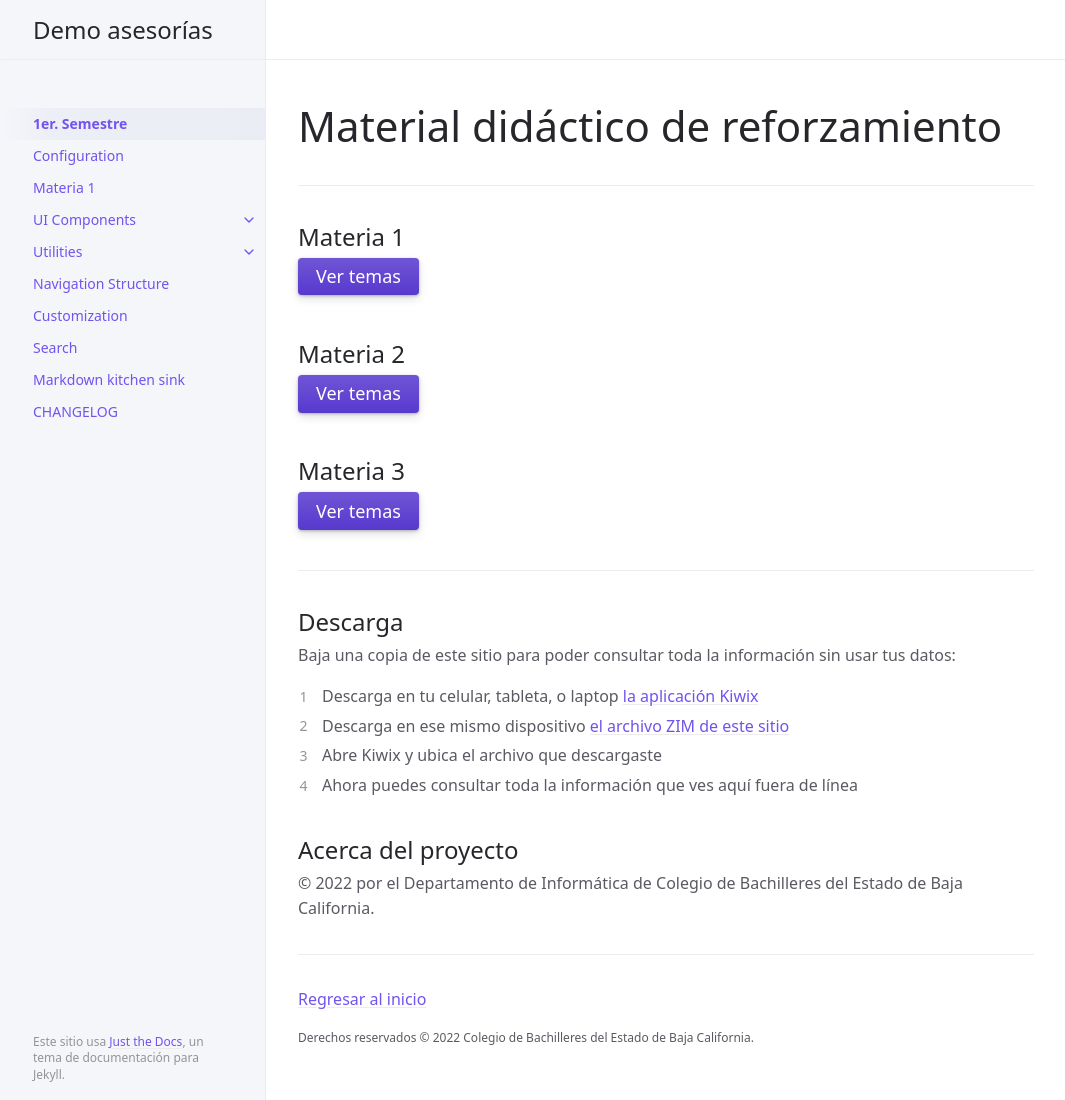
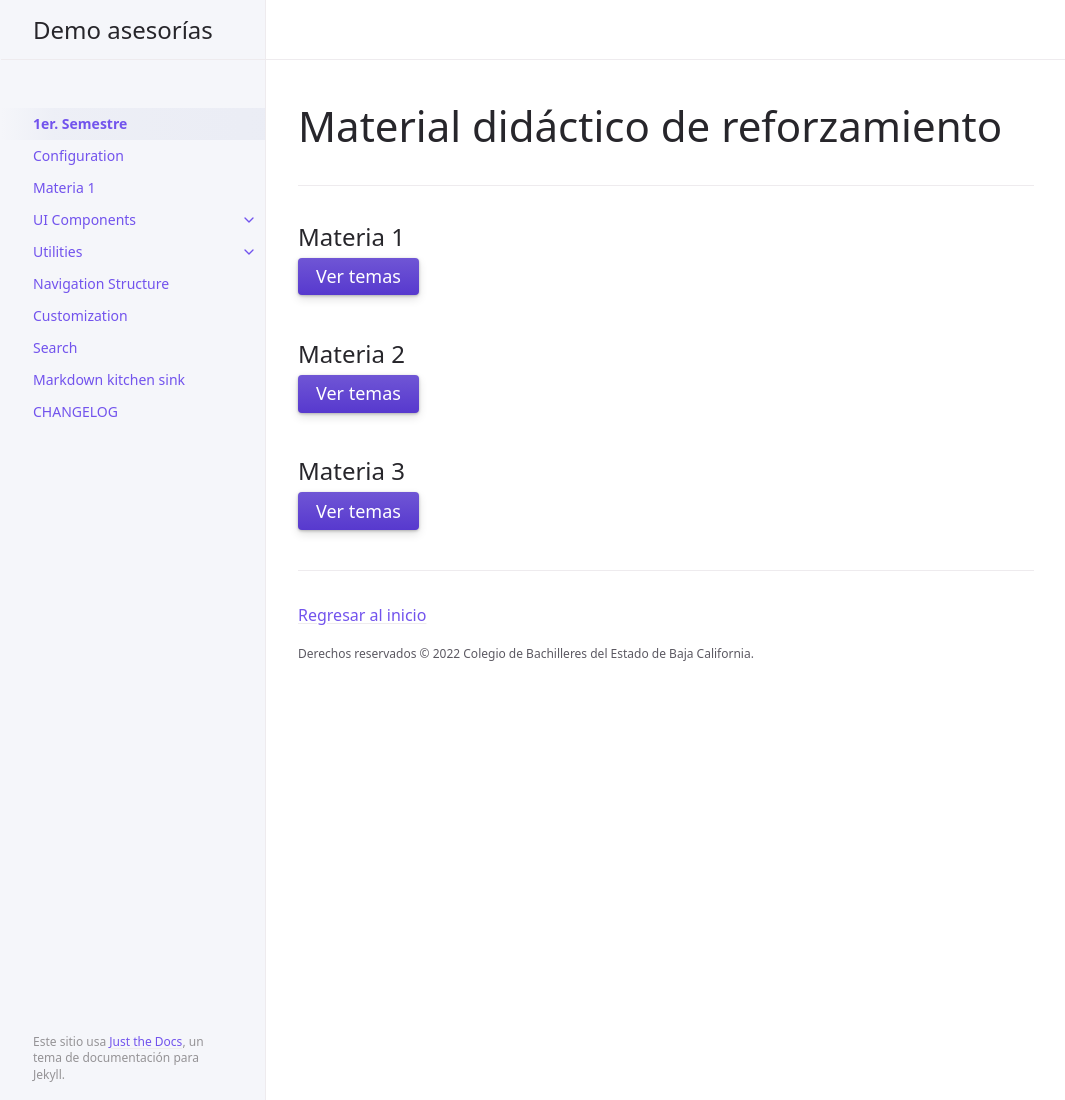
Before and after one commit to CoBachBC/demo-asesorias, a Jekyll site: the page built from index.md, in a window 1280 px wide and 1100 px high. Shown: the whole window, without its empty margins (106-1171 px from the left). Built offline with Jekyll 4.4.1, drawn with Linux system fonts in a browser that asks for light colours.

Commit message:
Update index.md

```diff
--- a/index.md
+++ b/index.md
@@ -45,18 +54,3 @@ Just the Docs gives your documentation a jumpstart with a responsive Jekyll them
 ## Materia 3
 
 [Ver temas](docs/materia-3){: .btn .btn-primary .fs-5 .mb-4 .mb-md-0 .mr-2 }
-
----
-
-## Descarga
-
-Baja una copia de este sitio para poder consultar toda la información sin usar tus datos:
-
-1. Descarga en tu celular, tableta, o laptop [la aplicación Kiwix](https://www.kiwix.org/en/download/)
-1. Descarga en ese mismo dispositivo [el archivo ZIM de este sitio](assets/demo-asesorias.zim)
-1. Abre Kiwix y ubica el archivo que descargaste
-1. Ahora puedes consultar toda la información que ves aquí fuera de línea
-
-## Acerca del proyecto
-
-&copy; {{ "now" | date: "%Y" }} por el Departamento de Informática de Colegio de Bachilleres del Estado de Baja California.
```
Also changed, not shown: other parts of index.md (+9 -0 lines).
